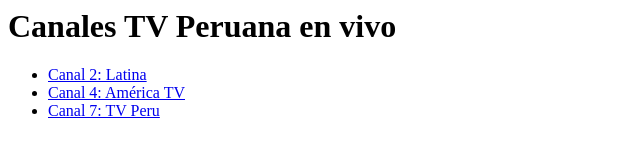
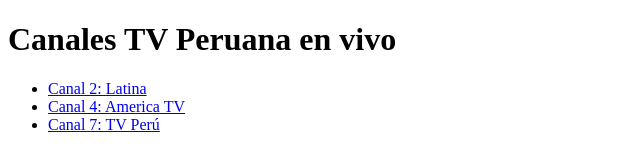
Before and after one commit to rzmogrovejo/television-peruana, a plain HTML site: page index.html in a window 1280 px wide. Shown: the whole page, without its empty margins (0-640 px from the left). Drawn offline with Linux system fonts and the light colour scheme.

Commit message:
add script and update index

```diff
--- a/index.html
+++ b/index.html
@@ -1,6 +1,24 @@
-<h1>Canales TV Peruana en vivo</h1>
-<ul>
-  <li><a href="https://www.latina.pe/tvenvivo" target="_blank">Canal 2: Latina</a></li>
-  <li><a href="https://tvgo.americatv.com.pe/" target="_blank">Canal 4: América TV</a></li>
-  <li><a href="https://www.tvperu.gob.pe/play" target="_blank">Canal 7: TV Peru</a></li>
-</ul>
+<!DOCTYPE html>
+<html>
+
+<head>
+	<title>Canales TV Peruana en vivo</title>
+	<meta charset="UTF-8">
+</head>
+
+<body>
+	<h1>Canales TV Peruana en vivo</h1>
+	<ul id="channel-list"></ul>
+</body>
+
+<script type="text/javascript" src="script.js"></script>
+<script type="text/javascript">
+	let html = document.getElementById('channel-list');
+	channels.forEach((channel) => {
+		html.innerHTML = html.innerHTML +
+			"<li><a href='" + channel.website + "' target='_blank'>" +
+			"Canal " + channel.code.national + ": " + channel.name + "</a></li>";
+	});
+</script>
+
+</html>
--- /dev/null
+++ b/script.js
@@ -0,0 +1,26 @@
+const channels = [
+	{
+		"name": "Latina",
+		"website": "https://www.latina.pe/tvenvivo",
+		"code": {
+			"national": "2",
+			"movistar-hd": "702"
+		}
+	},
+	{
+		"name": "America TV",
+		"website": "https://tvgo.americatv.com.pe/",
+		"code": {
+			"national": "4",
+			"movistar-hd": "704"
+		}
+	},
+	{
+		"name": "TV Perú",
+		"website": "https://www.tvperu.gob.pe/play",
+		"code": {
+			"national": "7",
+			"movistar-hd": "N"
+		}
+	}
+];
```
